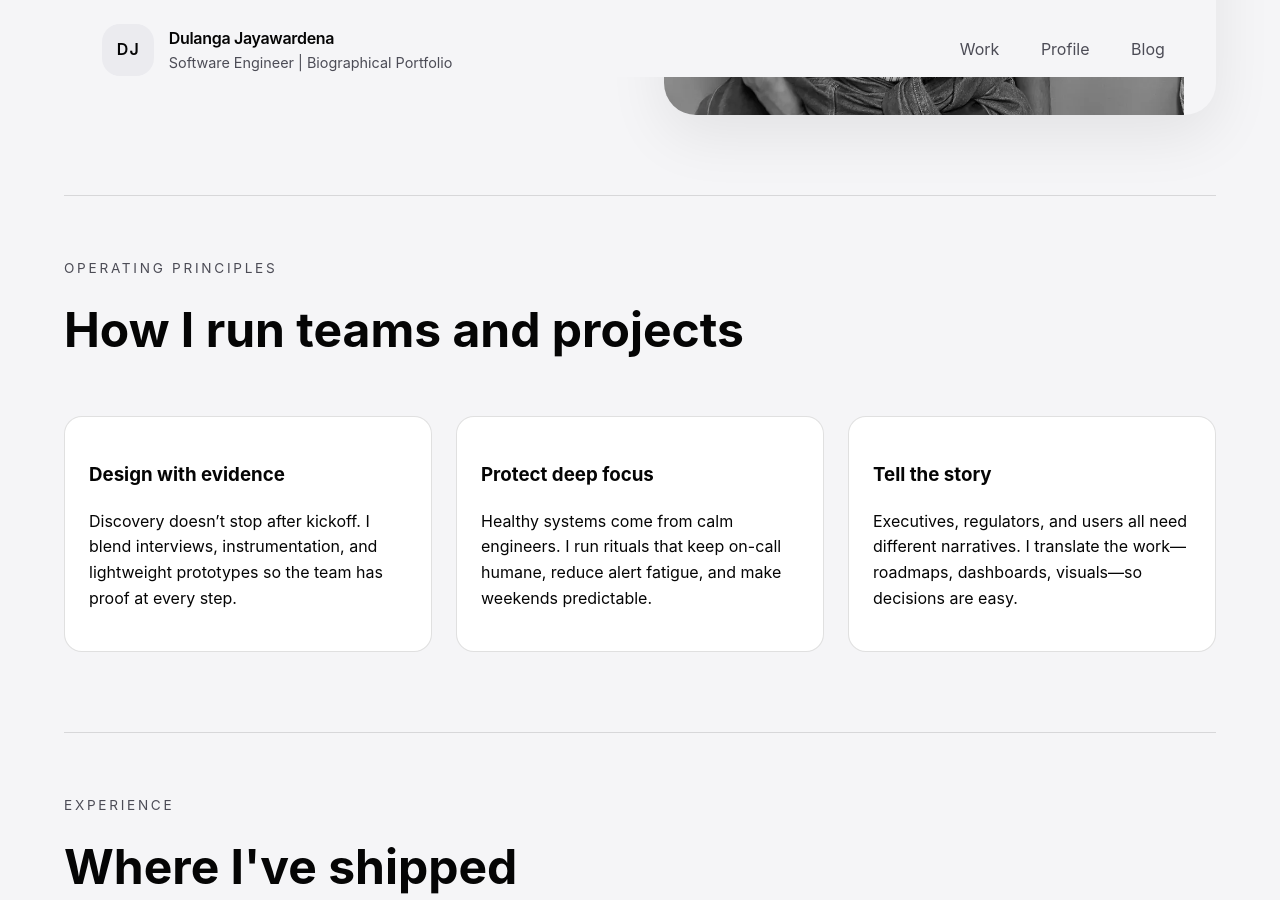
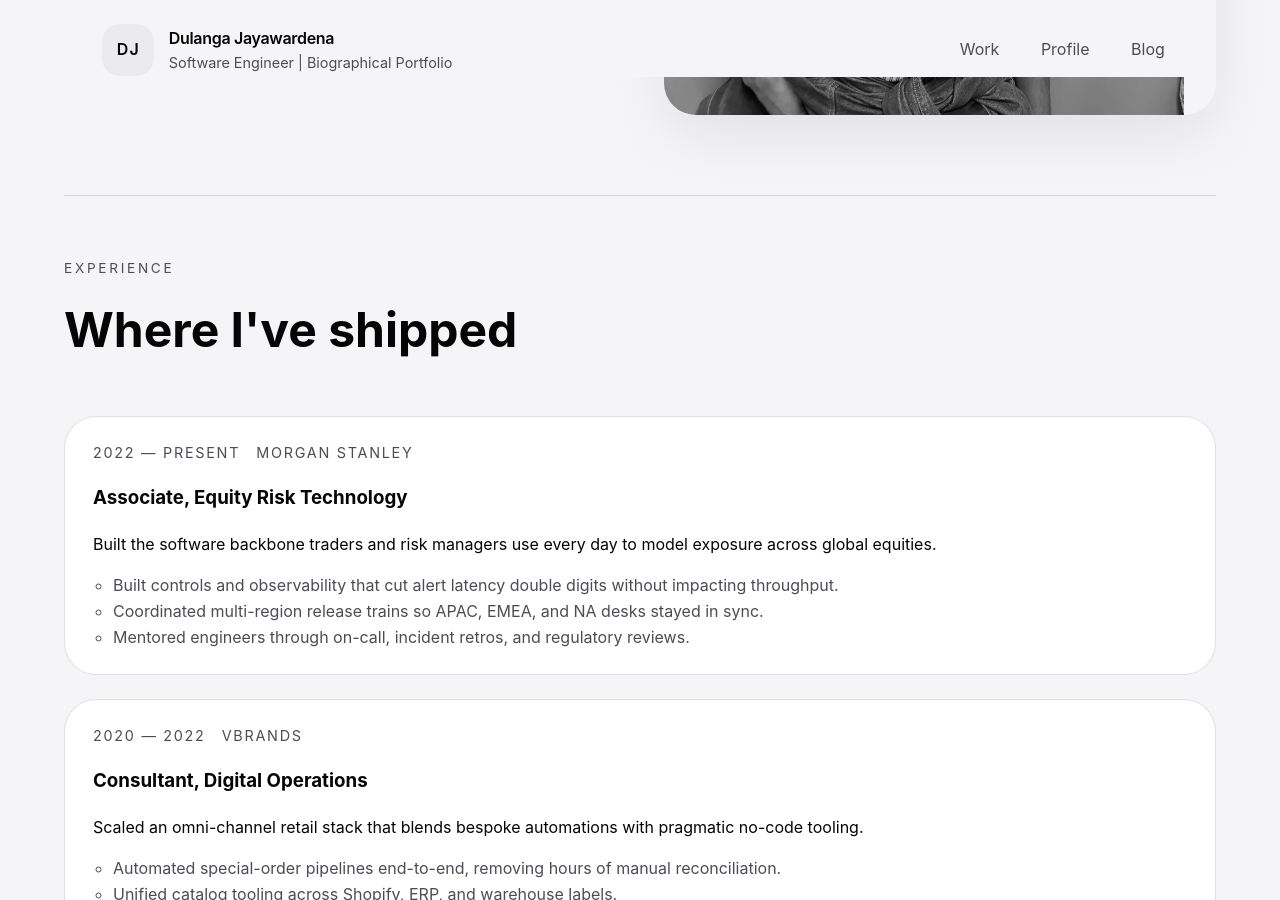
Before and after one commit to dulangaj/dulangaj.github.io, a Jekyll site: the page built from pages/profile.md, in a window 1280 px wide and 900 px high, scrolled down 719 px. Built offline with Jekyll 4.4.1, drawn with Linux system fonts in a browser that asks for light colours; some of the changed text lies outside the part shown.

Commit message:
Tightened profile

```diff
--- a/_layouts/profile.html
+++ b/_layouts/profile.html
@@ -32,23 +32,6 @@ layout: default
     </picture>
   </div>
 </section>
-
-{% if page.principles %}
-  <section class="section principles" aria-labelledby="principles-title">
-    <div class="section-heading" data-reveal>
-      <p class="eyebrow">Operating principles</p>
-      <h2 id="principles-title">How I run teams and projects</h2>
-    </div>
-    <ul class="principles-list" role="list">
-      {% for principle in page.principles %}
-        <li data-reveal>
-          <h3>{{ principle.title }}</h3>
-          <p>{{ principle.copy }}</p>
-        </li>
-      {% endfor %}
-    </ul>
-  </section>
-{% endif %}
 
 {% assign profile_posts = site.categories.profile | default: empty %}
 {% assign education_posts = site.categories.education | default: empty %}
@@ -119,47 +102,6 @@ layout: default
   </section>
 {% endif %}
 
-{% assign profile_posts = site.categories[page.category] | slice: 0, 3 %}
-{% if profile_posts and profile_posts.size > 0 %}
-  <section class="section writing" aria-labelledby="profile-writing-title">
-    <div class="section-heading" data-reveal>
-      <p class="eyebrow">Latest notes</p>
-      <h2 id="profile-writing-title">Recent profile pieces</h2>
-    </div>
-    <ul class="work-grid profile-writing-grid" role="list">
-      {% for post in profile_posts %}
-        {% assign has_image = post.image %}
-        <li class="work-card" data-reveal>
-          <article>
-            {% if has_image %}
-              <div class="work-media">
-                <img src="{{ '/assets/img/' | append: post.image | relative_url }}" alt="{{ post.image_alt | default: post.title }}" loading="lazy" decoding="async">
-              </div>
-            {% else %}
-              <div class="work-media is-placeholder">
-                <span>Story</span>
-              </div>
-            {% endif %}
-            <div class="work-body">
-              <p class="work-meta">
-                <span>{{ post.date | date: "%b %Y" }}</span>
-                {% if post.tags %}
-                  <span>{{ post.tags | join: " · " }}</span>
-                {% endif %}
-              </p>
-              <h3>
-                <a href="{{ post.url | relative_url }}">{{ post.title }}</a>
-              </h3>
-              <p>{{ post.excerpt | strip_html | truncate: 150 }}</p>
-              <a class="work-link" href="{{ post.url | relative_url }}">Read the story</a>
-            </div>
-          </article>
-        </li>
-      {% endfor %}
-    </ul>
-  </section>
-{% endif %}
-
 {% if page.contact %}
   <section class="section contact-cta" aria-labelledby="contact-title">
     <div class="contact-cta-content" data-reveal>
--- a/pages/profile.md
+++ b/pages/profile.md
@@ -26,13 +26,6 @@ contact:
     - { label: "LinkedIn", url: "https://www.linkedin.com/in/dulangaj" }
     - { label: "GitHub", url: "https://www.github.com/dulangaj" }
     - { label: "Email", url: "mailto:dulangajay@gmail.com" }
-principles:
-  - title: "Design with evidence"
-    copy: "Discovery doesn’t stop after kickoff. I blend interviews, instrumentation, and lightweight prototypes so the team has proof at every step."
-  - title: "Protect deep focus"
-    copy: "Healthy systems come from calm engineers. I run rituals that keep on-call humane, reduce alert fatigue, and make weekends predictable."
-  - title: "Tell the story"
-    copy: "Executives, regulators, and users all need different narratives. I translate the work—roadmaps, dashboards, visuals—so decisions are easy."
 tools:
   - title: "Applications & services"
     copy: "Stacks I reach for when shaping APIs, UI layers, or service meshes."
```
Also changed, not shown: _posts/2020-06-30-cuhk-systems-engineering.md (+1 -1 lines), _posts/2020-12-31-vbrands.md (+1 -1 lines).
